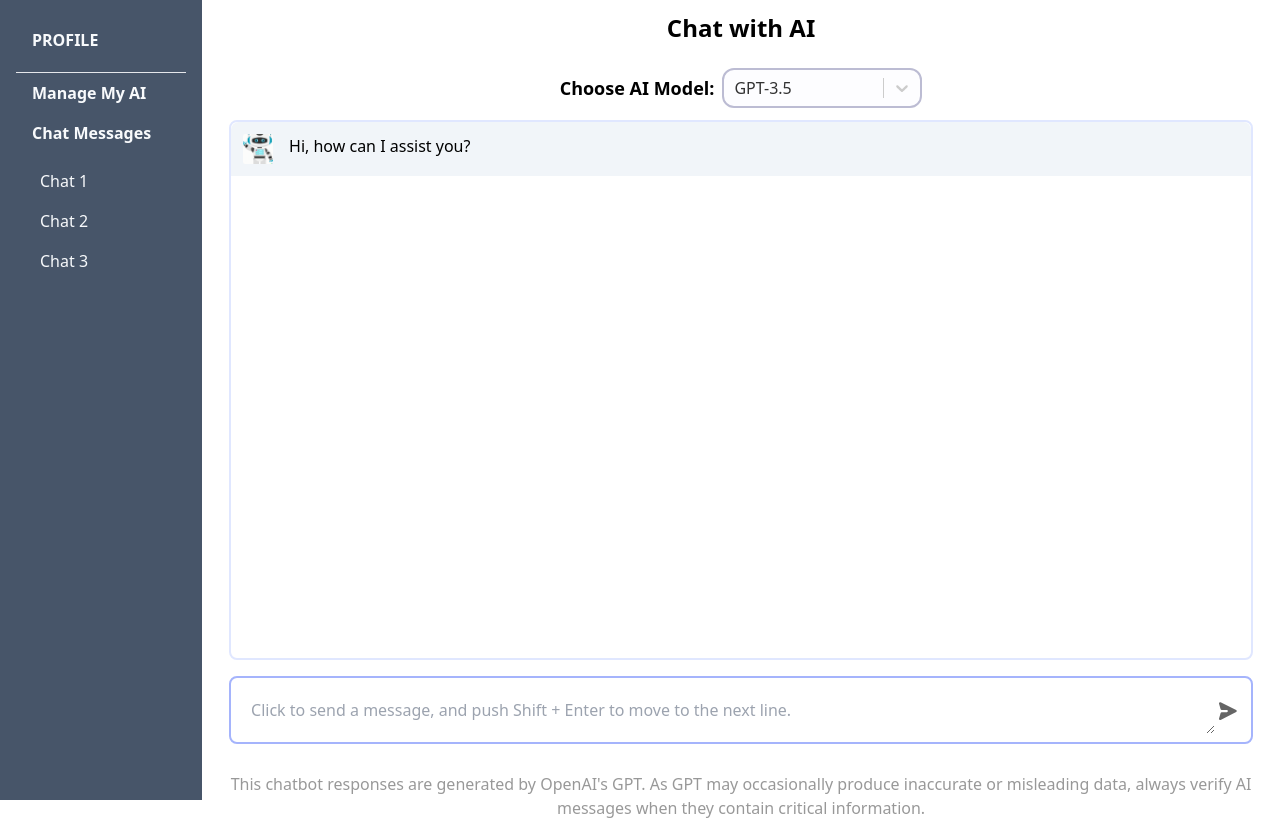
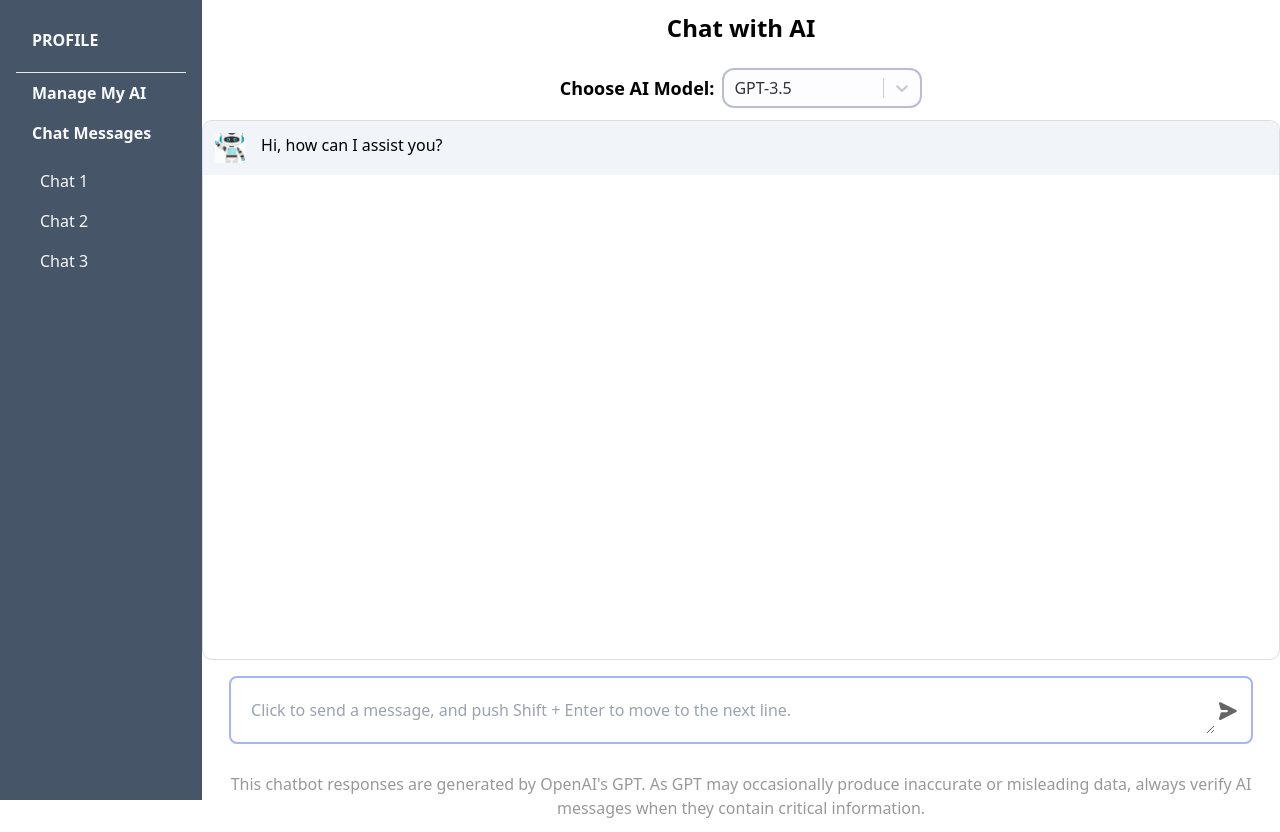
Before and after one commit to rexcare367/Smartchat-RAG, a Next.js app: page / in a window 1280 px wide. Built offline with nearby package versions, Linux system fonts and the light colour scheme.

Commit message:
implement auto-scroll to bottom when chat messages exceed container height

```diff
--- a/src/pages/index.tsx
+++ b/src/pages/index.tsx
@@ -14,6 +14,7 @@ const options: OptionType[] = [
 
 const HomePage = () => {
   const textAreaRef = useRef<HTMLTextAreaElement>(null)
+  const messagesRef = useRef<HTMLDivElement | null> (null)
 
   const [userInput, setUserInput] = useState<string>('')
   const [loading, setLoading] = useState<boolean>(false)
@@ -117,6 +118,12 @@ const HomePage = () => {
 
   }, [handleSubmit])
 
+  useEffect(() => {
+    if(messagesRef.current !== null) {
+      messagesRef.current.scrollTop = messagesRef.current.scrollHeight;
+    }
+  }, [chatHistory])
+
   return  (
     <div className="flex flex-col">
       <DropDownSelect
@@ -126,8 +133,11 @@ const HomePage = () => {
         label='Choose AI Model:'
       />
       <div className="flex flex-col h-80vh items-center justify-between">
-        <div className={`w-80vw grow bg-white border-2 border-indigo-100 rounded-lg`}>
-          <div  className="w-full h-full overflow-y-scroll rounded-lg">
+        <div className={`w-80vw grow bg-white border-2 border-indigo-100 rounded-lg chat-container`}>
+          <div
+            className="w-full h-full overflow-y-scroll rounded-lg"
+            ref={messagesRef}
+          >
             {chatHistory.map((chat, index) =>
               <ChatMessage
                 key={index}
--- a/src/styles/globals.css
+++ b/src/styles/globals.css
@@ -24,3 +24,11 @@ html, body {
 .bot-response p {
   padding: 0px 0px 10px 0px;
 }
+
+.chat-container {
+  height: 400px;  /* Adjust this value to what suits your design */
+  overflow-y: auto;
+  width: 100%;
+  border: 1px solid #ddd;
+  border-radius: 10px;
+}
```
